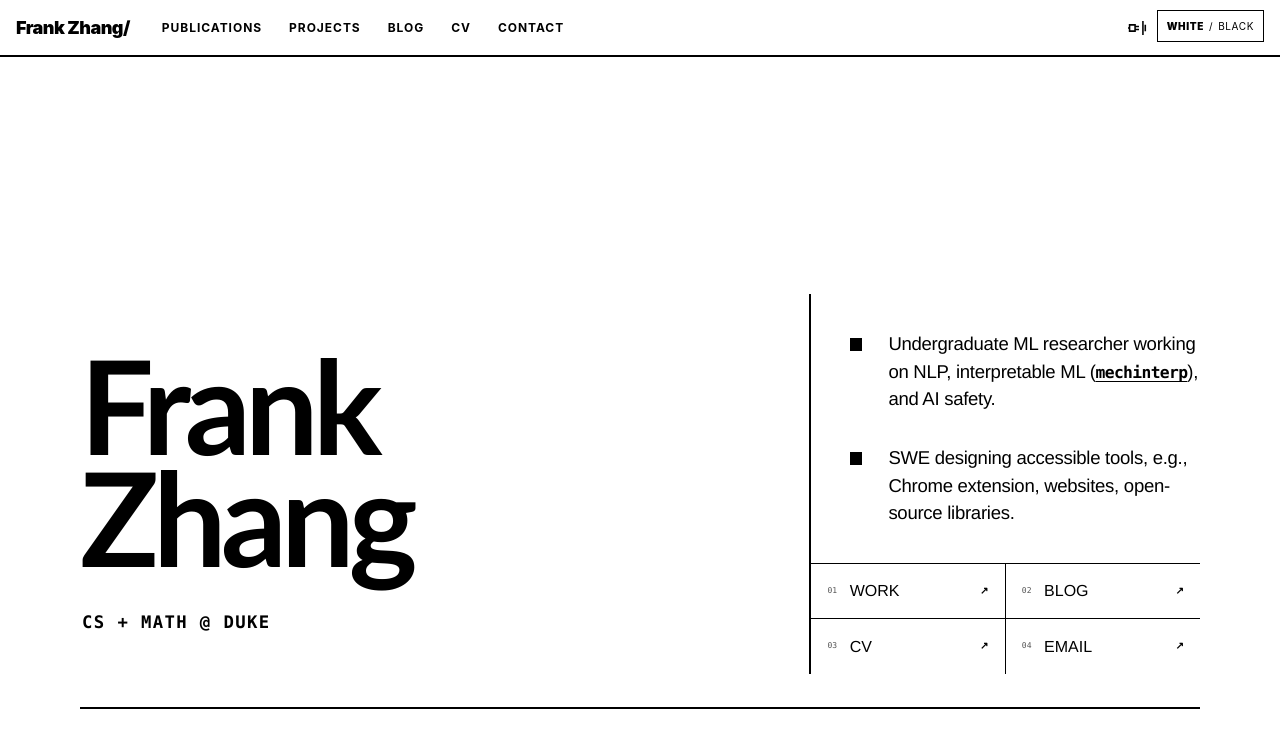
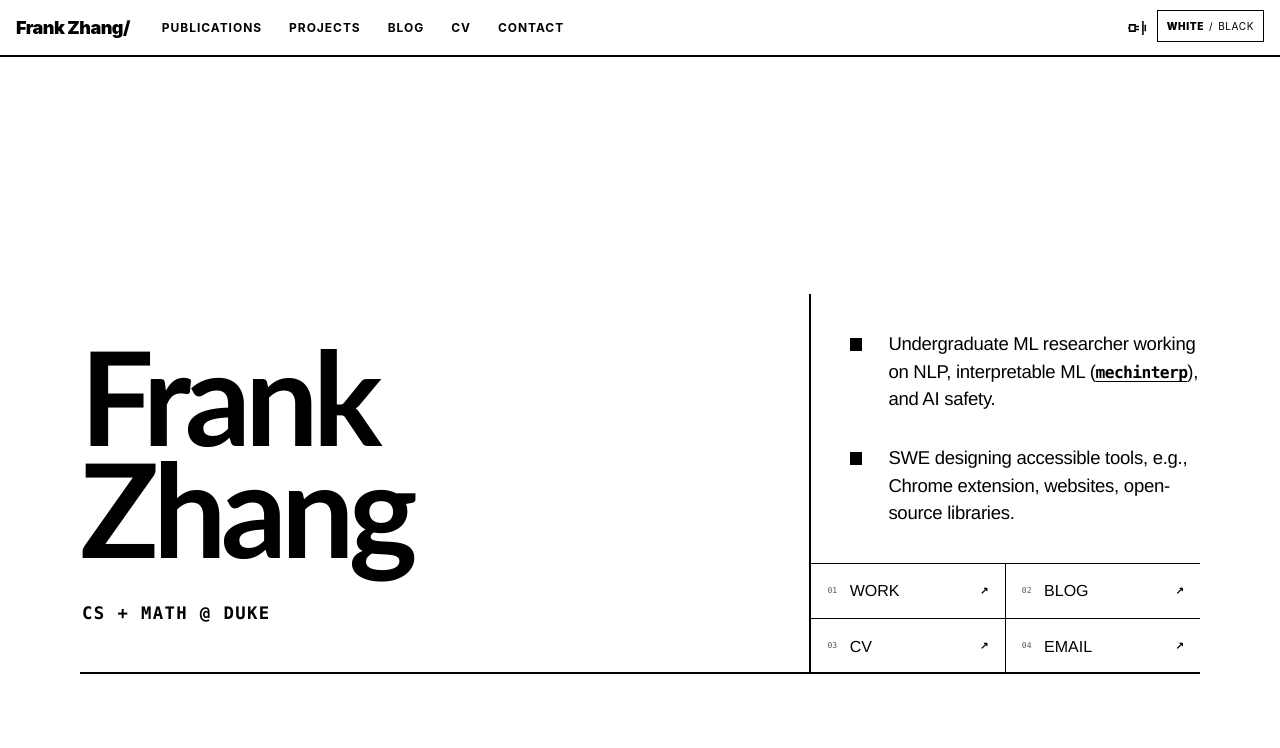
Before and after one commit to frankyzha/frankyzha.github.io, a Jekyll site: the page built from _pages/about.md, in a window 1280 px wide. Shown: the top 748 px of the page. Built offline with Jekyll 4.4.1, drawn with Linux system fonts in a browser that asks for light colours.

Commit message:
Remove the padding below the landing identity

```diff
--- a/_sass/frank/_home.scss
+++ b/_sass/frank/_home.scss
@@ -35,7 +35,7 @@
   align-self: center;
   flex-direction: column;
   justify-content: center;
-  padding: clamp(4rem, 10vh, 8rem) clamp(2rem, 5vw, 5rem) clamp(4rem, 8vh, 7rem) 0;
+  padding: 0 clamp(2rem, 5vw, 5rem) 0 0;
 
   h1 {
     margin: 0;
```
